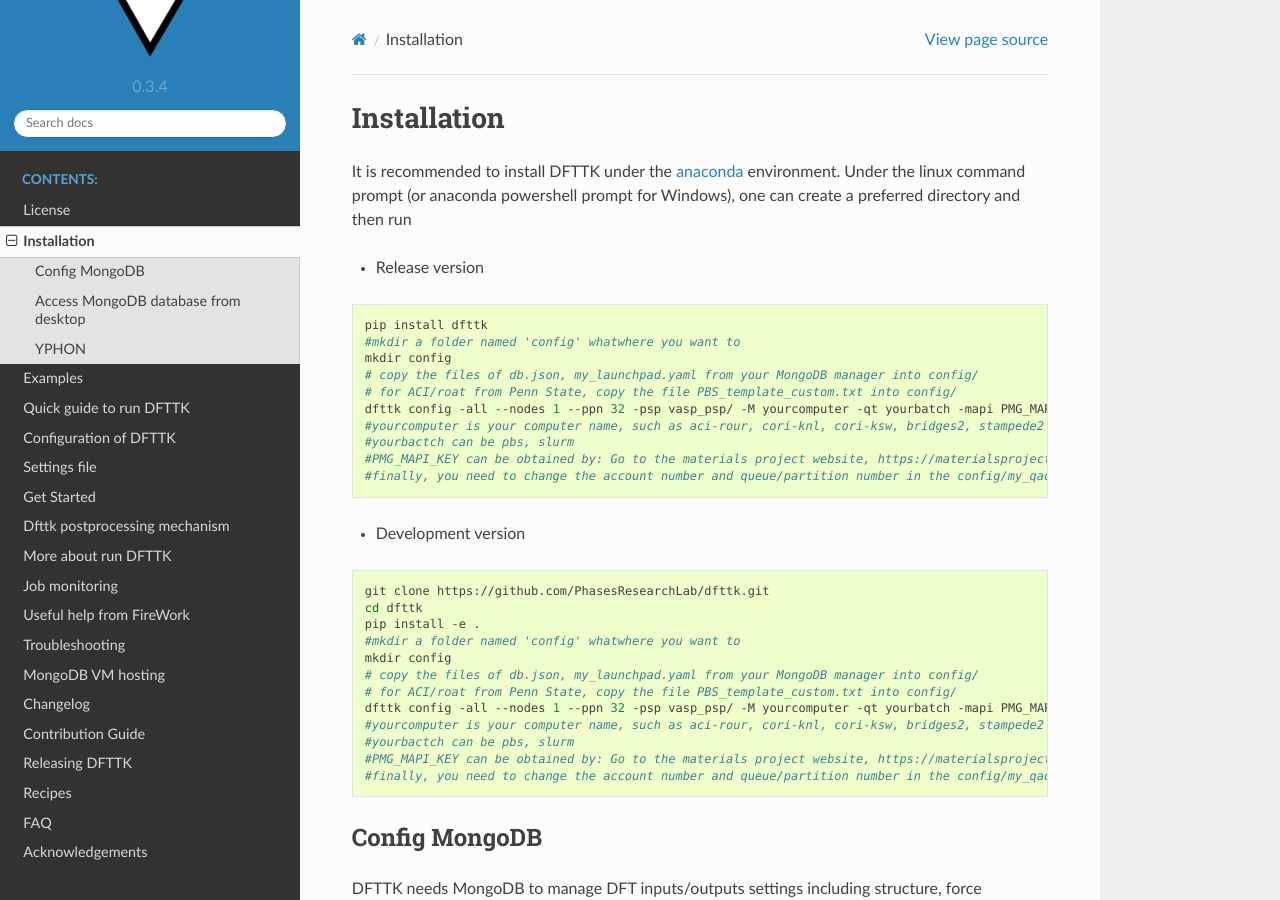
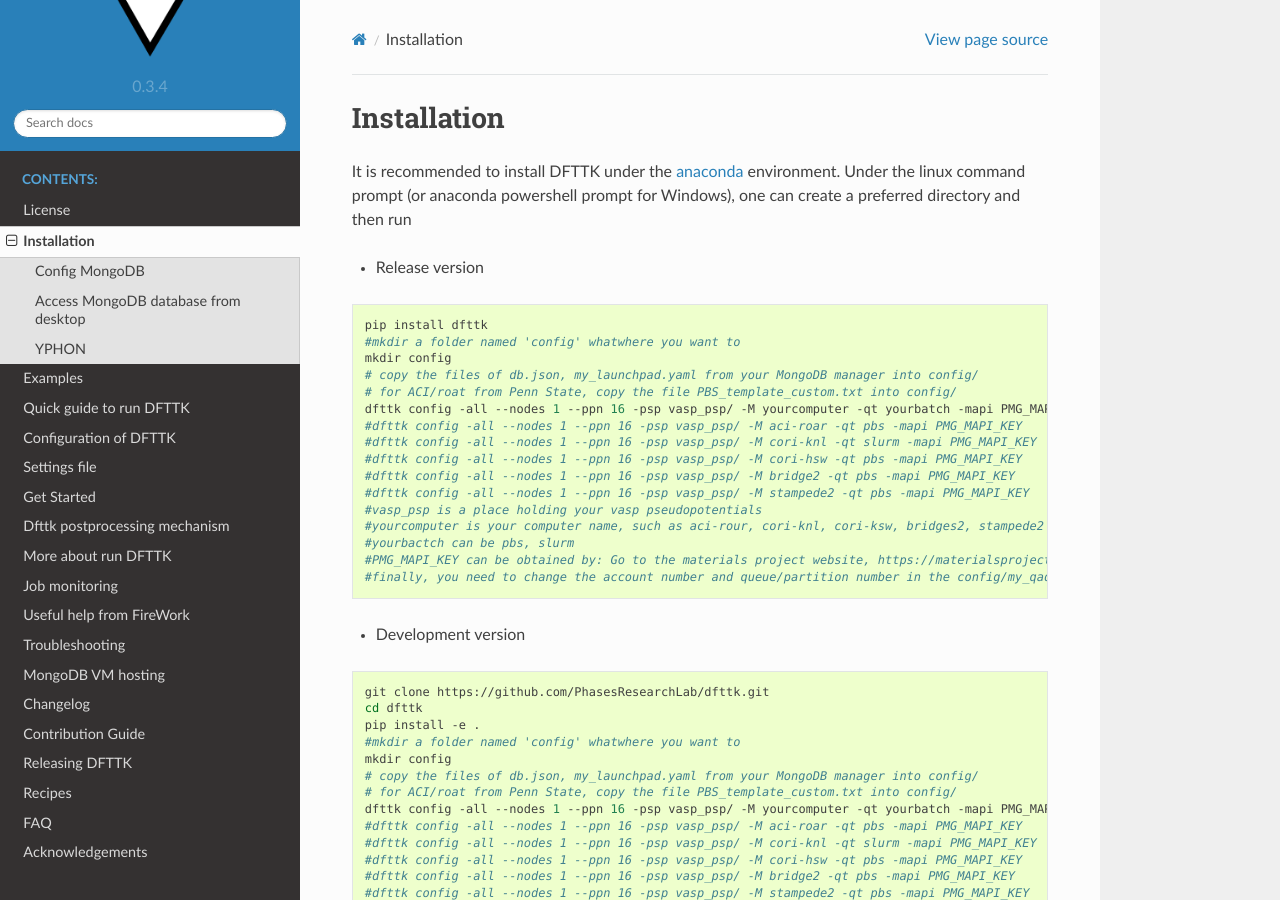
Before and after one commit to PhasesResearchLab/dfttk-2021, a Sphinx documentation site: the page built from docs/source/Installation.rst, in a window 1280 px wide and 900 px high. Built offline with Sphinx 7.4.7 and the Read the Docs theme 2.0.0, drawn with Linux system fonts in a browser that asks for light colours; some of the changed text lies outside the part shown.

Commit message:
Update Installation.rst

```diff
--- a/docs/source/Installation.rst
+++ b/docs/source/Installation.rst
@@ -12,7 +12,13 @@ It is recommended to install DFTTK under the `anaconda <https://docs.anaconda.co
     mkdir config
     # copy the files of db.json, my_launchpad.yaml from your MongoDB manager into config/
     # for ACI/roat from Penn State, copy the file PBS_template_custom.txt into config/
-    dfttk config -all --nodes 1 --ppn 32 -psp vasp_psp/ -M yourcomputer -qt yourbatch -mapi PMG_MAPI_KEY
+    dfttk config -all --nodes 1 --ppn 16 -psp vasp_psp/ -M yourcomputer -qt yourbatch -mapi PMG_MAPI_KEY
+    #dfttk config -all --nodes 1 --ppn 16 -psp vasp_psp/ -M aci-roar -qt pbs -mapi PMG_MAPI_KEY
+    #dfttk config -all --nodes 1 --ppn 16 -psp vasp_psp/ -M cori-knl -qt slurm -mapi PMG_MAPI_KEY
+    #dfttk config -all --nodes 1 --ppn 16 -psp vasp_psp/ -M cori-hsw -qt pbs -mapi PMG_MAPI_KEY
+    #dfttk config -all --nodes 1 --ppn 16 -psp vasp_psp/ -M bridge2 -qt pbs -mapi PMG_MAPI_KEY
+    #dfttk config -all --nodes 1 --ppn 16 -psp vasp_psp/ -M stampede2 -qt pbs -mapi PMG_MAPI_KEY
+    #vasp_psp is a place holding your vasp pseudopotentials
     #yourcomputer is your computer name, such as aci-rour, cori-knl, cori-ksw, bridges2, stampede2
     #yourbactch can be pbs, slurm
     #PMG_MAPI_KEY can be obtained by: Go to the materials project website, https://materialsproject.org/, under the API section, you will easily find you API Keys number.
@@ -29,8 +35,14 @@ It is recommended to install DFTTK under the `anaconda <https://docs.anaconda.co
     mkdir config
     # copy the files of db.json, my_launchpad.yaml from your MongoDB manager into config/
     # for ACI/roat from Penn State, copy the file PBS_template_custom.txt into config/
-    dfttk config -all --nodes 1 --ppn 32 -psp vasp_psp/ -M yourcomputer -qt yourbatch -mapi PMG_MAPI_KEY
-    #yourcomputer is your computer name, such as aci-rour, cori-knl, cori-ksw, bridges2, stampede2
+    dfttk config -all --nodes 1 --ppn 16 -psp vasp_psp/ -M yourcomputer -qt yourbatch -mapi PMG_MAPI_KEY
+    #dfttk config -all --nodes 1 --ppn 16 -psp vasp_psp/ -M aci-roar -qt pbs -mapi PMG_MAPI_KEY
+    #dfttk config -all --nodes 1 --ppn 16 -psp vasp_psp/ -M cori-knl -qt slurm -mapi PMG_MAPI_KEY
+    #dfttk config -all --nodes 1 --ppn 16 -psp vasp_psp/ -M cori-hsw -qt pbs -mapi PMG_MAPI_KEY
+    #dfttk config -all --nodes 1 --ppn 16 -psp vasp_psp/ -M bridge2 -qt pbs -mapi PMG_MAPI_KEY
+    #dfttk config -all --nodes 1 --ppn 16 -psp vasp_psp/ -M stampede2 -qt pbs -mapi PMG_MAPI_KEY
+    #yourcomputer is your computer name, such as aci-rour, cori-knl, cori-hsw, bridges2, stampede2
+    #vasp_psp is a place holding your vasp pseudopotentials
     #yourbactch can be pbs, slurm
     #PMG_MAPI_KEY can be obtained by: Go to the materials project website, https://materialsproject.org/, under the API section, you will easily find you API Keys number.
     #finally, you need to change the account number and queue/partition number in the config/my_qadapter.yaml file
```
